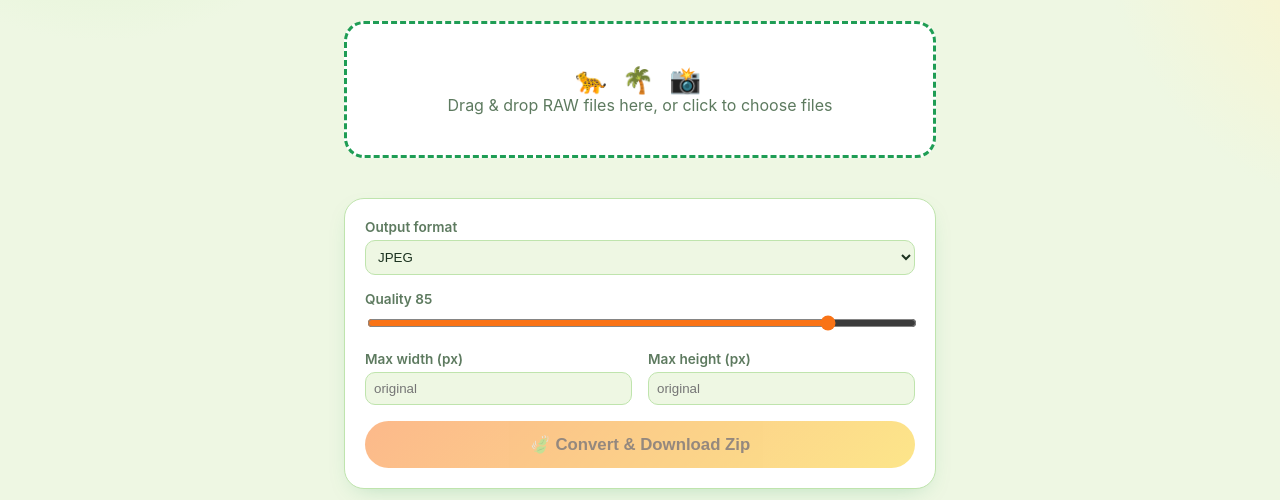
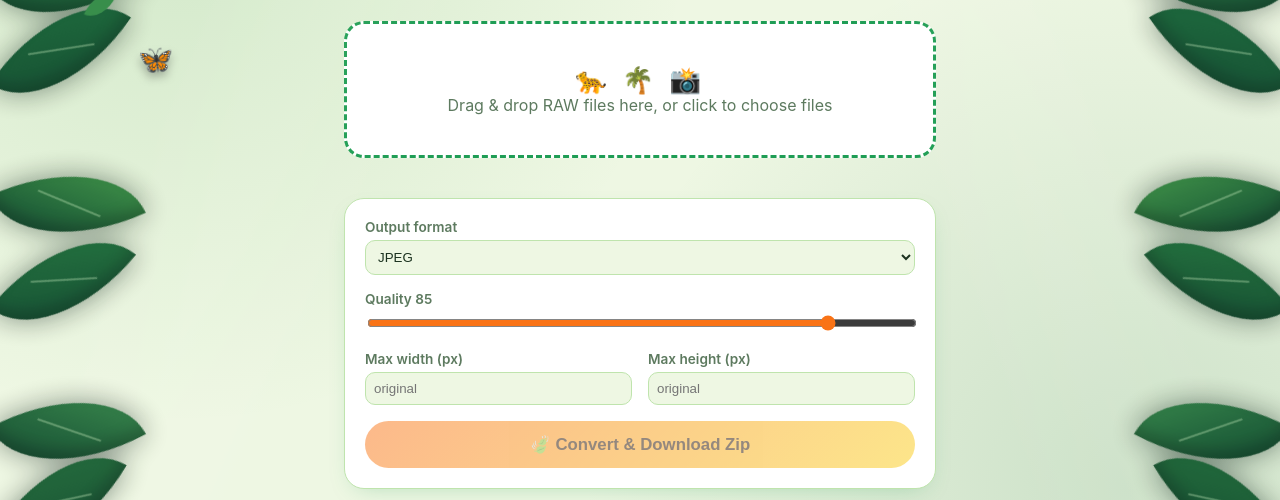
Before and after one commit to terrence-cmd/saints-of-short-creek, a website: page public/index.html in a window 1280 px wide. Shown: the part 167-667 px from the top of the page. Drawn offline with Linux system fonts and the light colour scheme.

Commit message:
Add animated jungle decoration overlay
Purely decorative overlay (canopy, vines, animals, ambient light) layered
via a self-contained script -- aria-hidden and pointer-events:none so it
never interferes with the actual controls. Loaded via a plain script tag
before </body>.

Co-Authored-By: Claude Sonnet 5 <noreply@anthropic.com>

```diff
--- a/public/index.html
+++ b/public/index.html
@@ -54,5 +54,6 @@
   <div id="status" class="status" aria-live="polite"></div>
 </div>
 <script src="/app.js"></script>
+<script src="/jungle-theme.js" defer></script>
 </body>
 </html>
--- /dev/null
+++ b/public/jungle-theme.js
@@ -0,0 +1,236 @@
+/**
+ * Saints of Short Creek — Jungle UI treatment
+ * Add this file to the site and load it with:
+ *   <script src="/jungle-theme.js" defer></script>
+ *
+ * The decoration is isolated from the application: it is aria-hidden,
+ * pointer-events:none, and uses a very high stacking layer only at the edges.
+ */
+(function () {
+  "use strict";
+
+  if (window.__shortCreekJungleLoaded) return;
+  window.__shortCreekJungleLoaded = true;
+
+  const style = document.createElement("style");
+  style.id = "short-creek-jungle-styles";
+  style.textContent = `
+    :root {
+      --jungle-deep: #082d22;
+      --jungle-leaf: #176b3a;
+      --jungle-bright: #43a047;
+      --jungle-lime: #8bc34a;
+      --jungle-gold: #f4c95d;
+      --jungle-shadow: rgba(3, 24, 17, .48);
+    }
+
+    body.jungle-enveloped {
+      min-height: 100vh;
+      background:
+        radial-gradient(circle at 14% 10%, rgba(67,160,71,.16), transparent 32rem),
+        radial-gradient(circle at 88% 82%, rgba(23,107,58,.16), transparent 34rem),
+        var(--jungle-original-background, #f4f1e8);
+    }
+
+    .jungle-frame, .jungle-canopy, .jungle-floor, .jungle-vine,
+    .jungle-creature, .jungle-light {
+      position: fixed;
+      pointer-events: none !important;
+      user-select: none;
+      z-index: 2147483000;
+    }
+
+    .jungle-canopy {
+      inset: 0 0 auto 0;
+      height: clamp(50px, 9vw, 112px);
+      filter: drop-shadow(0 10px 12px var(--jungle-shadow));
+      background:
+        radial-gradient(ellipse at 4% 0%, #0d4a2b 0 42%, transparent 44%),
+        radial-gradient(ellipse at 14% 0%, #247a3e 0 38%, transparent 40%),
+        radial-gradient(ellipse at 27% -10%, #145d32 0 45%, transparent 47%),
+        radial-gradient(ellipse at 42% -18%, #338647 0 42%, transparent 44%),
+        radial-gradient(ellipse at 58% -18%, #155a32 0 43%, transparent 45%),
+        radial-gradient(ellipse at 74% -8%, #2a7c41 0 43%, transparent 45%),
+        radial-gradient(ellipse at 88% 0%, #12532f 0 40%, transparent 42%),
+        radial-gradient(ellipse at 100% 0%, #2b8243 0 43%, transparent 45%);
+      transform-origin: top center;
+      animation: jungle-breathe 7s ease-in-out infinite;
+    }
+
+    .jungle-frame {
+      top: 0;
+      bottom: 0;
+      width: clamp(28px, 5vw, 72px);
+      opacity: .96;
+      filter: drop-shadow(0 0 14px var(--jungle-shadow));
+    }
+    .jungle-frame.left { left: 0; }
+    .jungle-frame.right { right: 0; transform: scaleX(-1); }
+
+    .jungle-leaf {
+      position: absolute;
+      left: -16%;
+      width: 120%;
+      aspect-ratio: 1 / 1.7;
+      border-radius: 100% 0 100% 0;
+      transform: rotate(var(--r, 42deg));
+      transform-origin: 0 100%;
+      background: linear-gradient(135deg, var(--c, #2e8b45), #0e4a2d 78%);
+      box-shadow: inset -7px -5px 13px rgba(0,0,0,.2);
+      animation: jungle-sway var(--d, 6s) ease-in-out infinite alternate;
+    }
+    .jungle-leaf::after {
+      content: "";
+      position: absolute;
+      inset: 48% 8% auto 8%;
+      height: 2px;
+      background: rgba(220,255,205,.32);
+      transform: rotate(-43deg);
+      transform-origin: center;
+    }
+
+    .jungle-vine {
+      top: -15px;
+      width: 5px;
+      height: clamp(120px, 23vh, 270px);
+      border-radius: 50%;
+      background: linear-gradient(90deg, #174b29, #4d8b46, #123d25);
+      box-shadow: 2px 0 5px rgba(0,0,0,.28);
+      transform-origin: top;
+      animation: jungle-vine-sway 8s ease-in-out infinite alternate;
+    }
+    .jungle-vine::after {
+      content: "";
+      position: absolute;
+      bottom: -18px;
+      left: -8px;
+      width: 22px;
+      height: 30px;
+      border-radius: 100% 0 100% 0;
+      background: #388e4b;
+      transform: rotate(22deg);
+    }
+    .jungle-vine.v1 { left: 8%; }
+    .jungle-vine.v2 { right: 12%; height: clamp(85px, 17vh, 190px); animation-delay: -3s; }
+
+    .jungle-floor {
+      left: 0;
+      right: 0;
+      bottom: -18px;
+      height: clamp(42px, 8vw, 96px);
+      opacity: .92;
+      filter: drop-shadow(0 -7px 10px rgba(3,24,17,.25));
+      background:
+        radial-gradient(ellipse at 4% 100%, #1b6b39 0 42%, transparent 44%),
+        radial-gradient(ellipse at 16% 110%, #398b48 0 43%, transparent 45%),
+        radial-gradient(ellipse at 31% 110%, #155a32 0 43%, transparent 45%),
+        radial-gradient(ellipse at 49% 112%, #2b7b41 0 46%, transparent 48%),
+        radial-gradient(ellipse at 68% 110%, #155a32 0 44%, transparent 46%),
+        radial-gradient(ellipse at 84% 108%, #398b48 0 42%, transparent 44%),
+        radial-gradient(ellipse at 98% 100%, #1b6b39 0 43%, transparent 45%);
+    }
+
+    .jungle-creature {
+      font-family: "Apple Color Emoji", "Segoe UI Emoji", sans-serif;
+      line-height: 1;
+      filter: drop-shadow(0 5px 5px rgba(0,0,0,.28));
+      transform-origin: center bottom;
+    }
+    .jungle-creature.parrot {
+      top: clamp(44px, 7vw, 84px);
+      right: clamp(24px, 5vw, 72px);
+      font-size: clamp(30px, 4vw, 55px);
+      animation: jungle-perch 5s ease-in-out infinite;
+    }
+    .jungle-creature.monkey {
+      bottom: clamp(26px, 5vw, 65px);
+      left: clamp(25px, 5vw, 78px);
+      font-size: clamp(32px, 4.5vw, 62px);
+      animation: jungle-peek 7s ease-in-out infinite;
+    }
+    .jungle-creature.butterfly {
+      top: 28%;
+      left: 7%;
+      font-size: clamp(18px, 2.2vw, 29px);
+      animation: jungle-flutter 11s ease-in-out infinite;
+    }
+
+    .jungle-light {
+      inset: 0;
+      z-index: 2147482999;
+      background:
+        linear-gradient(112deg, transparent 0 16%, rgba(255,245,180,.07) 24%, transparent 34%),
+        linear-gradient(70deg, transparent 0 68%, rgba(255,245,180,.055) 76%, transparent 84%);
+      mix-blend-mode: screen;
+    }
+
+    @keyframes jungle-sway { to { transform: rotate(calc(var(--r, 42deg) + 8deg)) scale(1.035); } }
+    @keyframes jungle-vine-sway { from { transform: rotate(-2deg); } to { transform: rotate(3deg); } }
+    @keyframes jungle-breathe { 50% { transform: scaleY(1.035); } }
+    @keyframes jungle-perch { 0%,100% { transform: rotate(-3deg); } 50% { transform: translateY(4px) rotate(4deg); } }
+    @keyframes jungle-peek { 0%,18%,100% { transform: translateY(24%); } 35%,72% { transform: translateY(0) rotate(-3deg); } }
+    @keyframes jungle-flutter {
+      0%,100% { transform: translate(0,0) rotate(-8deg); }
+      32% { transform: translate(55px,-34px) rotate(12deg); }
+      68% { transform: translate(25px,45px) rotate(-12deg); }
+    }
+
+    @media (max-width: 720px) {
+      .jungle-frame { width: 31px; opacity: .82; }
+      .jungle-canopy { height: 52px; opacity: .9; }
+      .jungle-creature.butterfly, .jungle-light { display: none; }
+      .jungle-creature.parrot { right: 24px; }
+      .jungle-creature.monkey { left: 20px; }
+    }
+
+    @media (prefers-reduced-motion: reduce) {
+      .jungle-enveloped *, .jungle-enveloped *::before, .jungle-enveloped *::after {
+        animation-duration: .001ms !important;
+        animation-iteration-count: 1 !important;
+      }
+    }
+
+    @media print {
+      .jungle-frame, .jungle-canopy, .jungle-floor, .jungle-vine,
+      .jungle-creature, .jungle-light { display: none !important; }
+    }
+  `;
+
+  const layer = document.createElement("div");
+  layer.id = "short-creek-jungle";
+  layer.setAttribute("aria-hidden", "true");
+
+  const leaves = [
+    ["3%", "48deg", "#2e8b45", "6.2s"], ["15%", "28deg", "#176b3a", "7.3s"],
+    ["29%", "58deg", "#43a047", "5.7s"], ["43%", "34deg", "#1f773c", "8.1s"],
+    ["58%", "55deg", "#388e4b", "6.8s"], ["72%", "25deg", "#206f39", "7.7s"],
+    ["86%", "52deg", "#43a047", "5.9s"]
+  ].map(([top, rotation, color, duration]) =>
+    `<i class="jungle-leaf" style="top:${top};--r:${rotation};--c:${color};--d:${duration}"></i>`
+  ).join("");
+
+  layer.innerHTML = `
+    <div class="jungle-light"></div>
+    <div class="jungle-canopy"></div>
+    <div class="jungle-frame left">${leaves}</div>
+    <div class="jungle-frame right">${leaves}</div>
+    <div class="jungle-vine v1"></div>
+    <div class="jungle-vine v2"></div>
+    <div class="jungle-creature parrot">🦜</div>
+    <div class="jungle-creature monkey">🐒</div>
+    <div class="jungle-creature butterfly">🦋</div>
+    <div class="jungle-floor"></div>
+  `;
+
+  function mount() {
+    if (!document.head || !document.body) return requestAnimationFrame(mount);
+    const originalBackground = getComputedStyle(document.body).backgroundColor;
+    document.documentElement.style.setProperty("--jungle-original-background", originalBackground);
+    document.head.appendChild(style);
+    document.body.appendChild(layer);
+    document.body.classList.add("jungle-enveloped");
+  }
+
+  if (document.readyState === "loading") document.addEventListener("DOMContentLoaded", mount, { once: true });
+  else mount();
+})();
```
